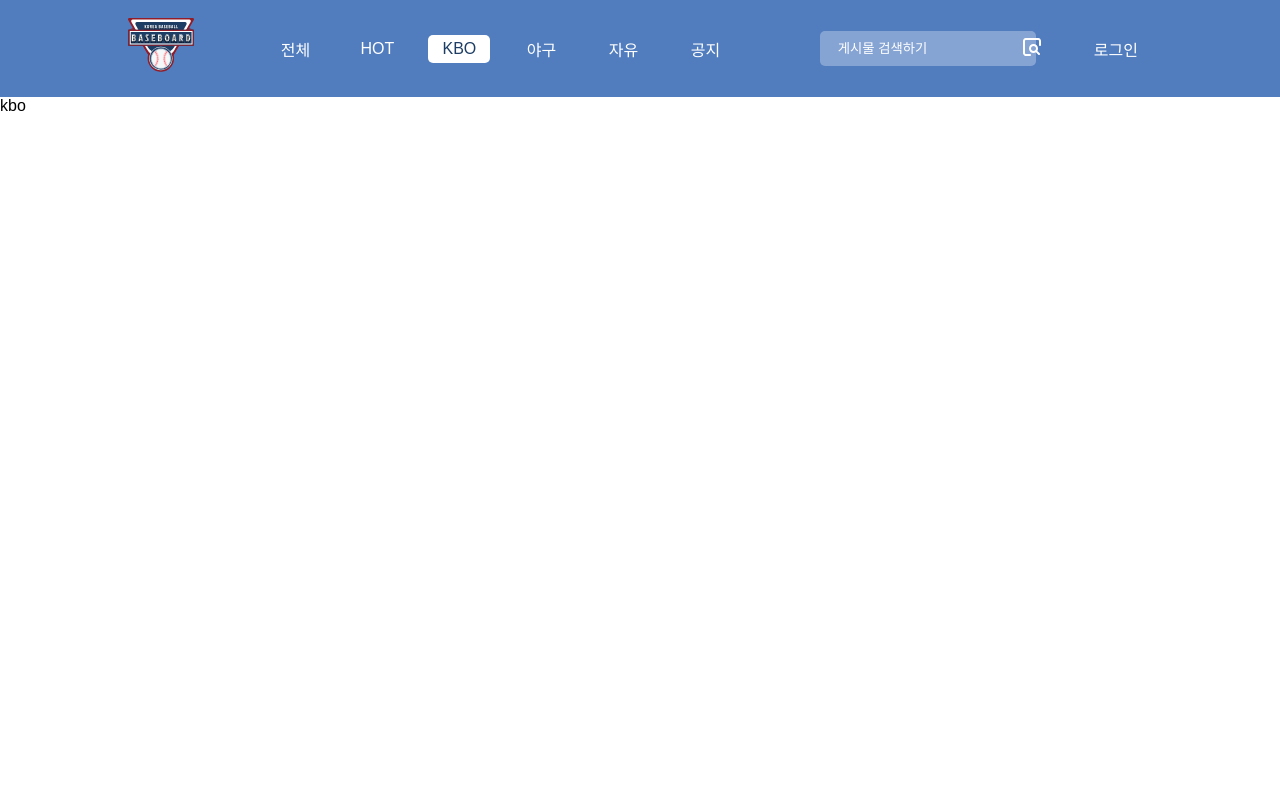
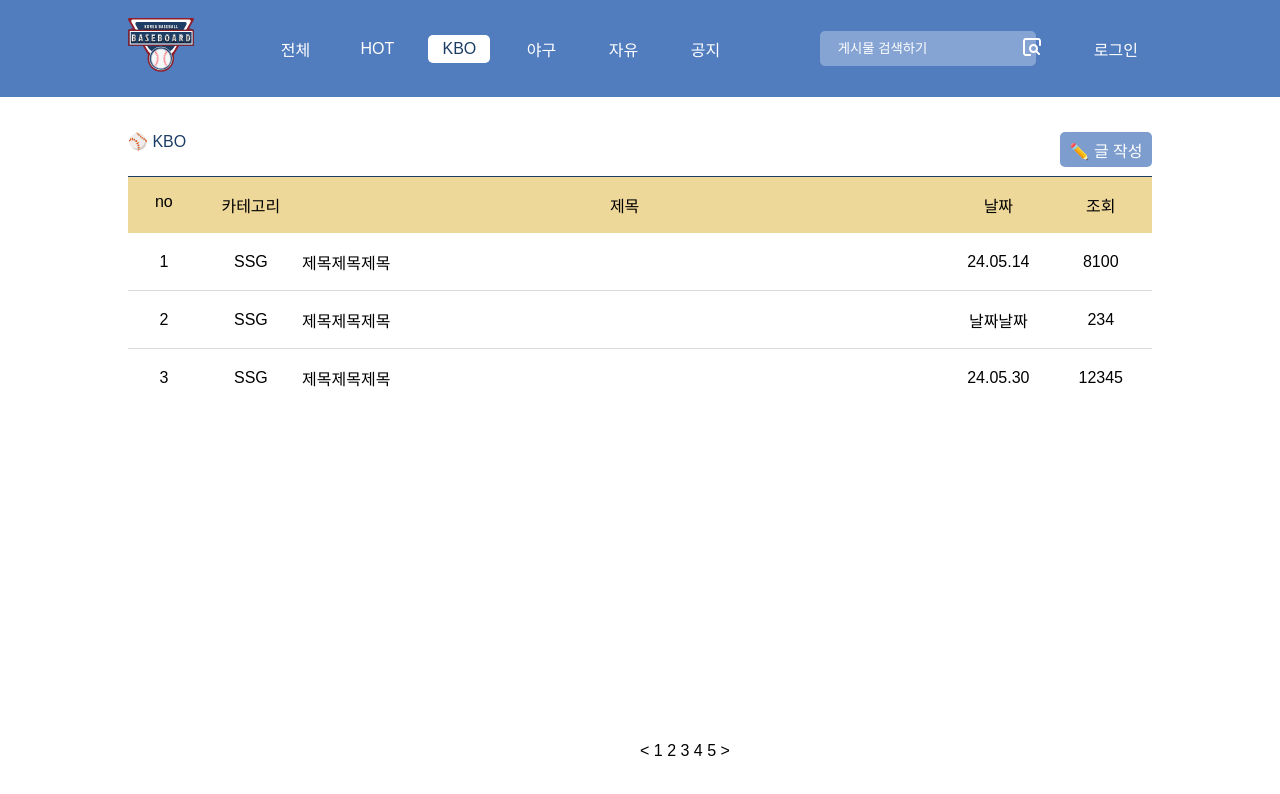
Before and after one commit to Jaylin16/Base-Board, a Next.js app in the folder client/next-tutorial/: page /kbo in a window 1280 px wide. Shown: the top 794 px of the page. Built offline with nearby package versions, Linux system fonts and the light colour scheme.

Commit message:
[FE-VIEW] KBO 게시물 페이지 레이아웃 작업 #22

```diff
--- a/client/next-tutorial/src/app/kbo/page.tsx
+++ b/client/next-tutorial/src/app/kbo/page.tsx
@@ -2,11 +2,180 @@
 import { css } from "@emotion/react";
 
 const Kbo = () => {
+  const content = [
+    {
+      no: 1,
+      category: "SSG",
+      title: "제목제목제목",
+      date: "24.05.14",
+      hit: 8100,
+    },
+    {
+      no: 2,
+      category: "SSG",
+      title: "제목제목제목",
+      date: "날짜날짜",
+      hit: 234,
+    },
+    {
+      no: 3,
+      category: "SSG",
+      title: "제목제목제목",
+      date: "24.05.30",
+      hit: 12345,
+    },
+  ];
+
   return (
     <>
-      <div>kbo</div>
+      <div css={rootStyle}>
+        <div css={titleWrapper}>
+          <div css={titleStyle}> ⚾️ KBO </div>
+          <div css={writeButton}> ✏️ 글 작성 </div>
+        </div>
+
+        <div>
+          <div css={firstLineStyle}>
+            <span className="noStyle">no</span>
+            <span className="categoryStyle">카테고리</span>
+            <span className="titleStyle">제목</span>
+            <span className="dateStyle">날짜</span>
+            <span className="hitStyle">조회</span>
+          </div>
+
+          <div>
+            {content.map((content, index, value) => {
+              return (
+                <div
+                  css={lineStyle(index + 1 === value.length)}
+                  key={content.no}
+                >
+                  <span className="noStyle"> {content.no} </span>
+                  <span className="categoryStyle"> {content.category} </span>
+                  <span className="titleStyle"> {content.title} </span>
+                  <span className="dateStyle"> {content.date} </span>
+                  <span className="hitStyle"> {content.hit} </span>
+                </div>
+              );
+            })}
+          </div>
+        </div>
+
+        <div css={pageWrapper}>
+          {"<"} 1 2 3 4 5 {">"}
+        </div>
+      </div>
     </>
   );
 };
 
 export default Kbo;
+
+const rootStyle = css`
+  height: calc(100vh - 97px);
+  padding: 35px 10%;
+  position: relative;
+`;
+
+const titleStyle = css`
+  color: #1d3d65;
+`;
+
+const writeButton = css`
+  width: 92px;
+  height: 35px;
+  background: #7d9dcf;
+  border-radius: 5px;
+  color: #ffffff;
+  display: flex;
+  align-items: center;
+  justify-content: center;
+  margin-bottom: 9px;
+  cursor: pointer;
+`;
+
+const titleWrapper = css`
+  display: flex;
+  justify-content: space-between;
+`;
+
+const firstLineStyle = css`
+  background: rgba(219, 176, 52, 0.5);
+  border-top: 1.5px solid #1d3d65;
+  padding: 16px 0px;
+  display: flex;
+  justify-content: space-around;
+
+  .noStyle {
+    width: 7%;
+    display: flex;
+    justify-content: center;
+  }
+
+  .categoryStyle {
+    width: 10%;
+    display: flex;
+    justify-content: center;
+  }
+
+  .titleStyle {
+    width: 63%;
+    display: flex;
+    justify-content: center;
+  }
+
+  .dateStyle {
+    width: 10%;
+    display: flex;
+    justify-content: center;
+  }
+
+  .hitStyle {
+    width: 10%;
+    display: flex;
+    justify-content: center;
+  }
+`;
+
+const lineStyle = (isLast: boolean) => css`
+  border-bottom: ${!isLast && "1px solid #d9d9d9"};
+  height: 58px;
+  display: flex;
+  align-items: center;
+
+  .noStyle {
+    width: 7%;
+    display: flex;
+    justify-content: center;
+  }
+
+  .categoryStyle {
+    width: 10%;
+    display: flex;
+    justify-content: center;
+  }
+
+  .titleStyle {
+    width: 63%;
+    display: flex;
+    justify-content: flex-start;
+  }
+
+  .dateStyle {
+    width: 10%;
+    display: flex;
+    justify-content: center;
+  }
+
+  .hitStyle {
+    width: 10%;
+    display: flex;
+    justify-content: center;
+  }
+`;
+
+const pageWrapper = css`
+  position: absolute;
+  bottom: 40px;
+  left: 50%;
+`;
```
